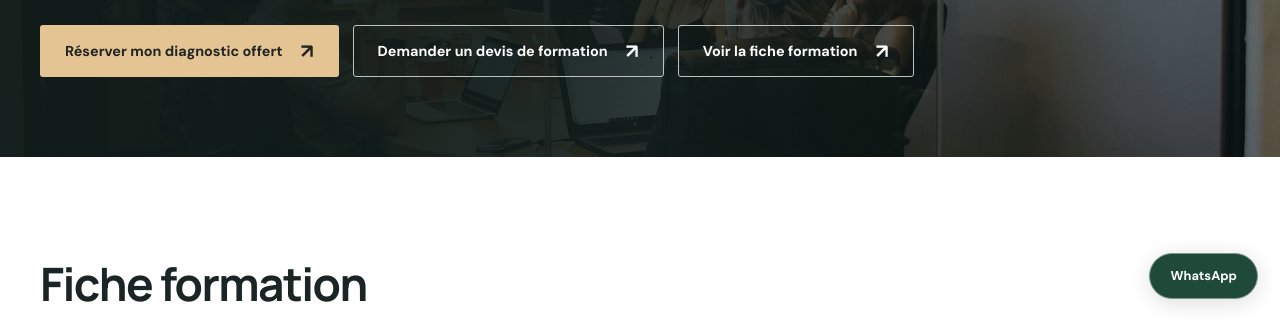
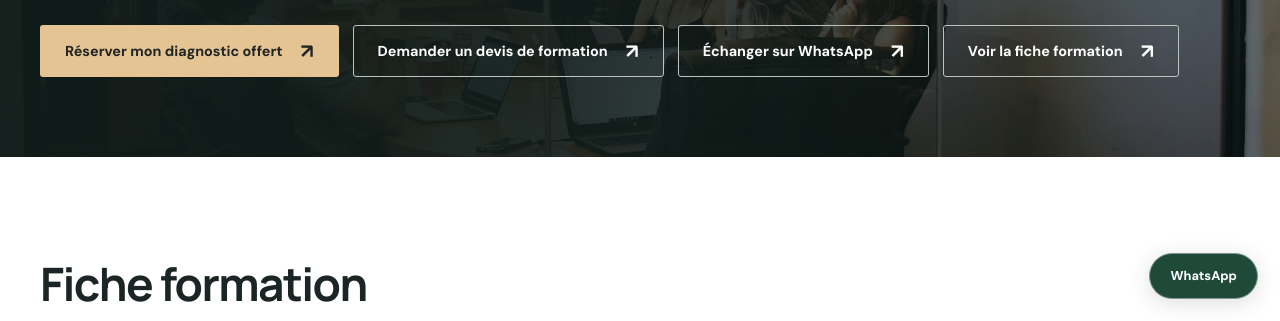
Before and after one commit to samghezali/samsbizsolutions, a plain HTML site: page formation/prospection-closing/index.html in a window 1280 px wide. Shown: the part 479-800 px from the top of the page. Drawn offline with Linux system fonts and the light colour scheme.

Commit message:
Make WhatsApp contact visible alongside booking and quote CTAs

```diff
--- a/formation/prospection-closing/index.html
+++ b/formation/prospection-closing/index.html
@@ -30,7 +30,7 @@
 <p class="fil"><a href="/">Accueil</a> / <a href="/formations/">Formations</a> / Prospection &amp; Closing</p>
 <h1>Prospection &amp; Closing Développer son Business</h1>
 <p class="hero__intro">Adoptez une approche expert/chef de projet pour booster votre activité. Formation intensive avec livrables opérationnels et accompagnement post-formation.</p>
-<div class="hero__actions"><a class="btn" href="https://calendly.com/samiraghezali/proposition-partenariat">Réserver mon diagnostic offert</a><a class="btn btn--contour" href="mailto:sbizsolutions@outlook.fr?subject=Demande%20de%20devis%20formation&amp;body=Bonjour%2C%0A%0AEntreprise%20%3A%20%0AFormation%20souhait%C3%A9e%20%3A%20%0ANombre%20de%20participants%20%3A%20%0AP%C3%A9riode%20envisag%C3%A9e%20%3A%20%0A%0AMerci%20de%20me%20transmettre%20une%20proposition.">Demander un devis de formation</a><a class="btn btn--contour" href="#fiche">Voir la fiche formation</a></div>
+<div class="hero__actions"><a class="btn" href="https://calendly.com/samiraghezali/proposition-partenariat">Réserver mon diagnostic offert</a><a class="btn btn--contour" href="mailto:sbizsolutions@outlook.fr?subject=Demande%20de%20devis%20formation&amp;body=Bonjour%2C%0A%0AEntreprise%20%3A%20%0AFormation%20souhait%C3%A9e%20%3A%20%0ANombre%20de%20participants%20%3A%20%0AP%C3%A9riode%20envisag%C3%A9e%20%3A%20%0A%0AMerci%20de%20me%20transmettre%20une%20proposition.">Demander un devis de formation</a><a class="btn btn--contour" href="https://wa.me/33666383107?text=Bonjour%20Samira%2C%20je%20souhaite%20obtenir%20des%20informations%20sur%20la%20formation%20Prospection%20et%20Closing." target="_blank" rel="noopener noreferrer" aria-label="Échanger sur WhatsApp au sujet d’une formation">Échanger sur WhatsApp</a><a class="btn btn--contour" href="#fiche">Voir la fiche formation</a></div>
 </div></section>
 <section class="section" id="fiche"><div class="conteneur">
 <h2>Fiche formation</h2>
```
